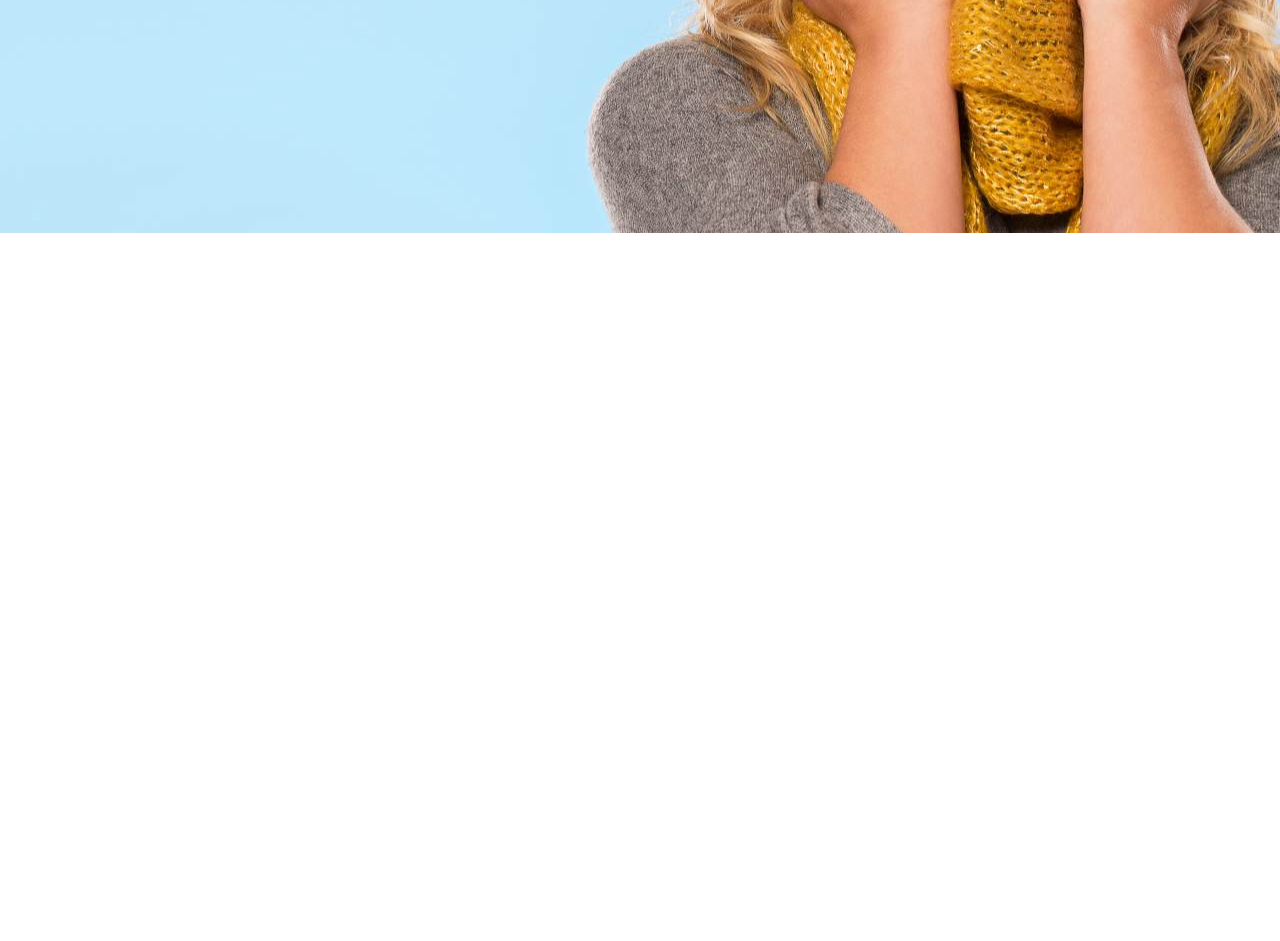
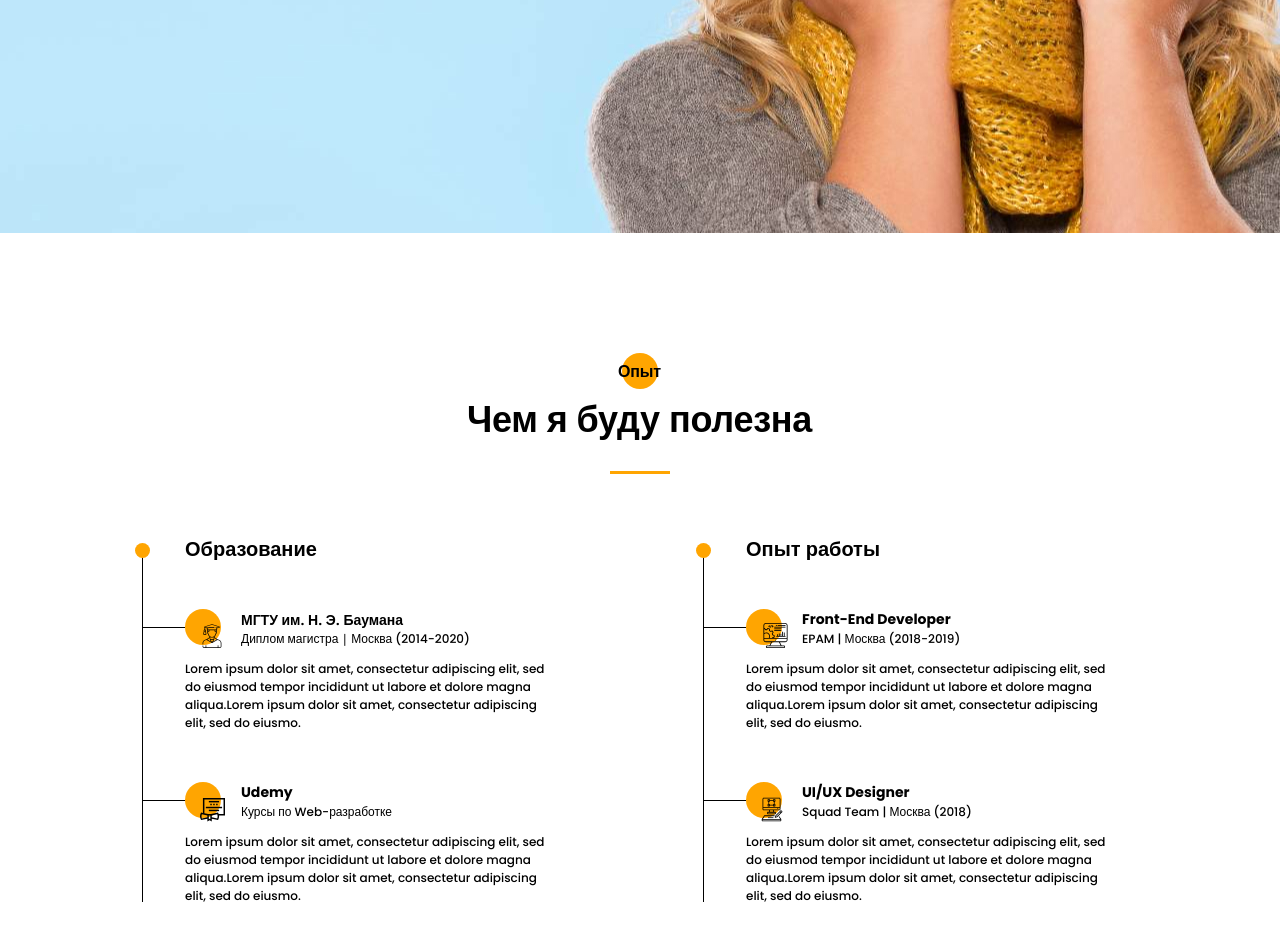
Before and after one commit to kate0305/krainet-test, a website built with Vite: page index.html in a window 1280 px wide. Shown: the part 567-1508 px from the top of the page. Before the commit the page ends 800 px from the top, so only its background shows below. Built offline with nearby package versions, Linux system fonts and the light colour scheme.

Commit message:
feat: implement benefit section

```diff
--- a/index.html
+++ b/index.html
@@ -8,7 +8,10 @@
     <link rel="manifest" href="src/assets/favicon/site.webmanifest" />
     <link rel="preconnect" href="https://fonts.googleapis.com" />
     <link rel="preconnect" href="https://fonts.gstatic.com" crossorigin />
-    <link href="https://fonts.googleapis.com/css2?family=Open+Sans:wght@300..800&display=swap" rel="stylesheet" />
+    <link
+      href="https://fonts.googleapis.com/css2?family=Open+Sans:wght@300..800&family=Poppins:wght@500;700&display=swap"
+      rel="stylesheet"
+    />
     <meta name="viewport" content="width=device-width, initial-scale=1.0" />
     <title>Портфолио</title>
   </head>
@@ -83,7 +86,84 @@
           </div>
         </div>
       </section>
-      <section class="benefits"></section>
+
+      <section class="benefits">
+        <div class="wrapper">
+          <div class="benefits__wrapper">
+            <div class="section-title">
+              <h4 class="title decor title_decorated section-title__subtitle">Опыт</h4>
+              <h2 class="title section-title__title">Чем я буду полезна</h2>
+              <span class="section-title__divider"></span>
+            </div>
+            <div class="benefits__content">
+              <div class="benefits__content-column">
+                <h3 class="title title_size-l">Образование</h3>
+                <div class="content content_decorated">
+                  <div class="content__header">
+                    <div class="decor content__header-decor content__header-decor_univer"></div>
+                    <div class="content__header-title">
+                      <h5 class="title title_size-base">МГТУ им. Н. Э. Баумана</h5>
+                      <h6 class="content-subtitle">
+                        Диплом магистра | Москва <span class="text_en">(2014-2020)</span>
+                      </h6>
+                    </div>
+                  </div>
+                  <p class="content__text">
+                    Lorem ipsum dolor sit amet, consectetur adipiscing elit, sed do eiusmod tempor incididunt ut labore
+                    et dolore magna aliqua.Lorem ipsum dolor sit amet, consectetur adipiscing elit, sed do eiusmo.
+                  </p>
+                </div>
+                <div class="content content_decorated">
+                  <div class="content__header">
+                    <div class="decor content__header-decor content__header-decor_course"></div>
+                    <div class="content__header-title">
+                      <h5 class="title title_size-base title_en">Udemy</h5>
+                      <h6 class="content-subtitle">Курсы по <span class="text_en">Web-</span>разработке</h6>
+                    </div>
+                  </div>
+                  <p class="content__text">
+                    Lorem ipsum dolor sit amet, consectetur adipiscing elit, sed do eiusmod tempor incididunt ut labore
+                    et dolore magna aliqua.Lorem ipsum dolor sit amet, consectetur adipiscing elit, sed do eiusmo.
+                  </p>
+                </div>
+              </div>
+              <div class="benefits__content-column">
+                <h3 class="title title_size-l">Опыт работы</h3>
+                <div class="content content_decorated">
+                  <div class="content__header">
+                    <div class="decor content__header-decor content__header-decor_dev"></div>
+                    <div class="content__header-title">
+                      <h5 class="title title_size-base title_en">Front-End Developer</h5>
+                      <h6 class="content-subtitle">
+                        <span class="text_en">EPAM |</span> Москва <span class="text_en">(2018-2019)</span>
+                      </h6>
+                    </div>
+                  </div>
+                  <p class="content__text">
+                    Lorem ipsum dolor sit amet, consectetur adipiscing elit, sed do eiusmod tempor incididunt ut labore
+                    et dolore magna aliqua.Lorem ipsum dolor sit amet, consectetur adipiscing elit, sed do eiusmo.
+                  </p>
+                </div>
+                <div class="content content_decorated">
+                  <div class="content__header">
+                    <div class="decor content__header-decor content__header-decor_designer"></div>
+                    <div class="content__header-title">
+                      <h5 class="title title_size-base title_en">UI/UX Designer</h5>
+                      <h6 class="content-subtitle">
+                        <span class="text_en">Squad Team |</span> Москва <span class="text_en">(2018)</span>
+                      </h6>
+                    </div>
+                  </div>
+                  <p class="content__text">
+                    Lorem ipsum dolor sit amet, consectetur adipiscing elit, sed do eiusmod tempor incididunt ut labore
+                    et dolore magna aliqua.Lorem ipsum dolor sit amet, consectetur adipiscing elit, sed do eiusmo.
+                  </p>
+                </div>
+              </div>
+            </div>
+          </div>
+        </div>
+      </section>
     </main>
 
     <script type="module" src="/src/js/main.js"></script>
--- a/src/js/main.js
+++ b/src/js/main.js
@@ -3,6 +3,8 @@ import '../styles/style.css';
 import '../styles/shared.css';
 import '../styles/promo.css';
 import '../styles/menu.css';
+import '../styles/content.css';
+import '../styles/benefits.css';
 
 import { openMenu, closeMenu } from '../js/open-menu';
 
--- /dev/null
+++ b/src/styles/benefits.css
@@ -0,0 +1,41 @@
+.benefits__wrapper {
+  width: 100%;
+  padding: 130px 89px 120px 65px;
+  display: flex;
+  flex-direction: column;
+  gap: 65px;
+}
+
+.benefits__content {
+  display: grid;
+  grid-template-columns: repeat(2, 425px);
+  justify-content: space-between;
+}
+
+.benefits__content-column {
+  position: relative;
+  width: 100%;
+  display: flex;
+  flex-direction: column;
+  gap: 50px;
+  padding-left: 50px;
+  &::before {
+    position: absolute;
+    top: 15px;
+    left: 6.5px;
+    height: 95%;
+    width: 1px;
+    background-color: var(--font-color);
+    content: '';
+  }
+  &::after {
+    position: absolute;
+    top: var(--gap-4);
+    left: 0;
+    width: 15px;
+    height: 15px;
+    border-radius: 50%;
+    background-color: var(--primary-color);
+    content: '';
+  }
+}
--- /dev/null
+++ b/src/styles/content.css
@@ -0,0 +1,88 @@
+.content {
+  display: flex;
+  flex-direction: column;
+}
+
+.content_decorated {
+  position: relative;
+  gap: var(--gap-12);
+  &::before {
+    position: absolute;
+    top: var(--gap-18);
+    left: -42px;
+    width: 42px;
+    height: 1px;
+    background-color: var(--font-color);
+    content: '';
+  }
+}
+
+.content__header {
+  position: relative;
+}
+
+.content__header-title {
+  padding-left: 56px;
+}
+
+.content__header-decor {
+  &::after {
+    position: absolute;
+    content: '';
+  }
+  &::before {
+    top: 0;
+  }
+}
+
+.content__header-decor_univer {
+  &::after {
+    width: 20px;
+    height: 25px;
+    top: var(--gap-14);
+    left: 17px;
+    background: url('../assets/icons/university.svg') center / contain no-repeat;
+  }
+}
+
+.content__header-decor_course {
+  &::after {
+    width: 25px;
+    height: 24px;
+    top: var(--gap-16);
+    left: 15px;
+    background: url('../assets/icons/courses.svg') center / contain no-repeat;
+  }
+}
+
+.content__header-decor_dev {
+  &::after {
+    width: 25px;
+    height: 25px;
+    top: var(--gap-14);
+    left: 17px;
+    background: url('../assets/icons/dev.svg') center / contain no-repeat;
+  }
+}
+
+.content__header-decor_designer {
+  &::after {
+    width: 25px;
+    height: 25px;
+    top: 15px;
+    left: 13px;
+    background: url('../assets/icons/designer.svg') center / contain no-repeat;
+  }
+}
+
+.content-subtitle,
+.content__text {
+  font-size: var(--font-size-s);
+  line-height: 150%;
+}
+
+.content__text {
+  font-family: 'Poppins', sans-serif;
+  font-weight: 500;
+  font-style: normal;
+}
--- a/src/styles/normalize.css
+++ b/src/styles/normalize.css
@@ -37,6 +37,7 @@ h2,
 h3,
 h4,
 h5,
+h6,
 p,
 ul {
   margin: 0;
@@ -51,7 +52,8 @@ h1,
 h2,
 h3,
 h4,
-h5 {
+h5,
+h6 {
   font-size: inherit;
   font-weight: inherit;
 }
--- a/src/styles/shared.css
+++ b/src/styles/shared.css
@@ -9,6 +9,21 @@
   font-weight: 700;
   line-height: var(--line-height-base);
   color: var(--font-color);
+}
+
+.title_size-l {
+  font-size: var(--font-size-l);
+}
+
+.title_size-base {
+  font-size: var(--font-size-base);
+  line-height: 150%;
+}
+
+.title_en,
+.text_en {
+  font-family: 'Poppins', sans-serif;
+  font-style: normal;
 }
 
 .title_decorated {
@@ -121,3 +136,34 @@
   visibility: visible;
   opacity: 1;
 }
+
+.section-title {
+  display: flex;
+  flex-direction: column;
+  align-items: center;
+  gap: var(--gap-10);
+  padding-left: 23px;
+}
+
+.section-title__title {
+  font-weight: 700;
+  font-size: var(--font-size-2xl);
+  line-height: var(--line-height-l);
+  color: var(--font-color);
+  letter-spacing: -0.25px;
+}
+
+.section-title__subtitle {
+  padding-left: 0;
+  &::before {
+    left: 50%;
+    transform: translateX(-50%);
+  }
+}
+
+.section-title__divider {
+  width: 60px;
+  height: 3px;
+  margin-top: var(--gap-12);
+  background-color: var(--primary-color);
+}
```
